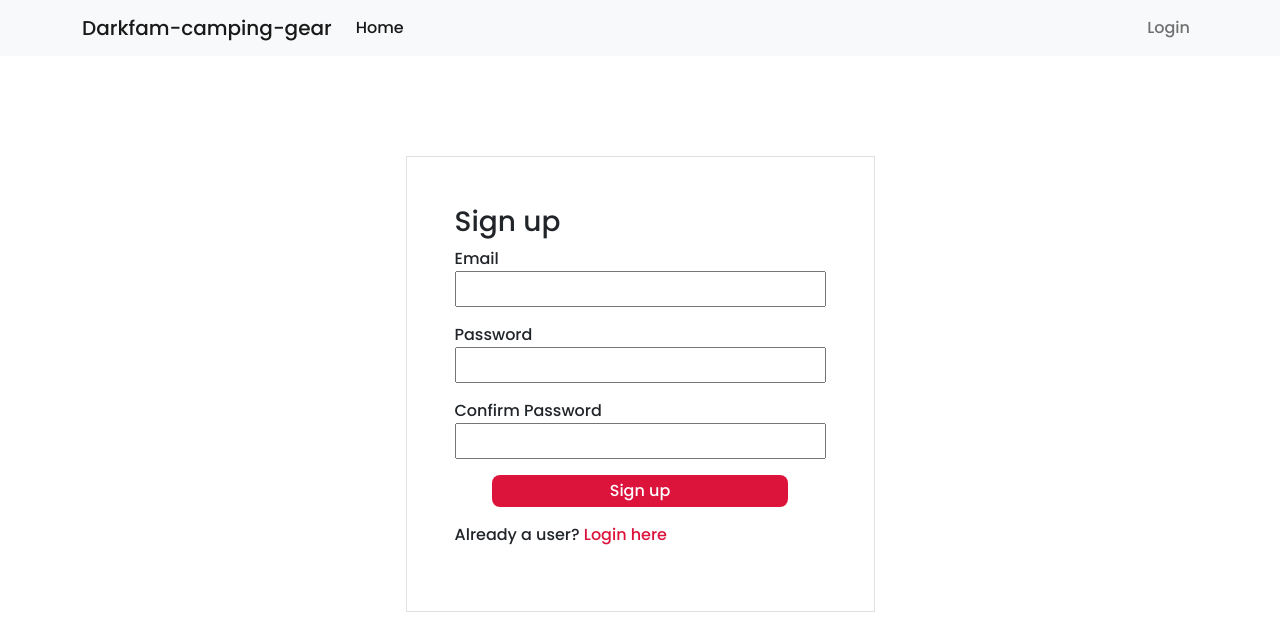
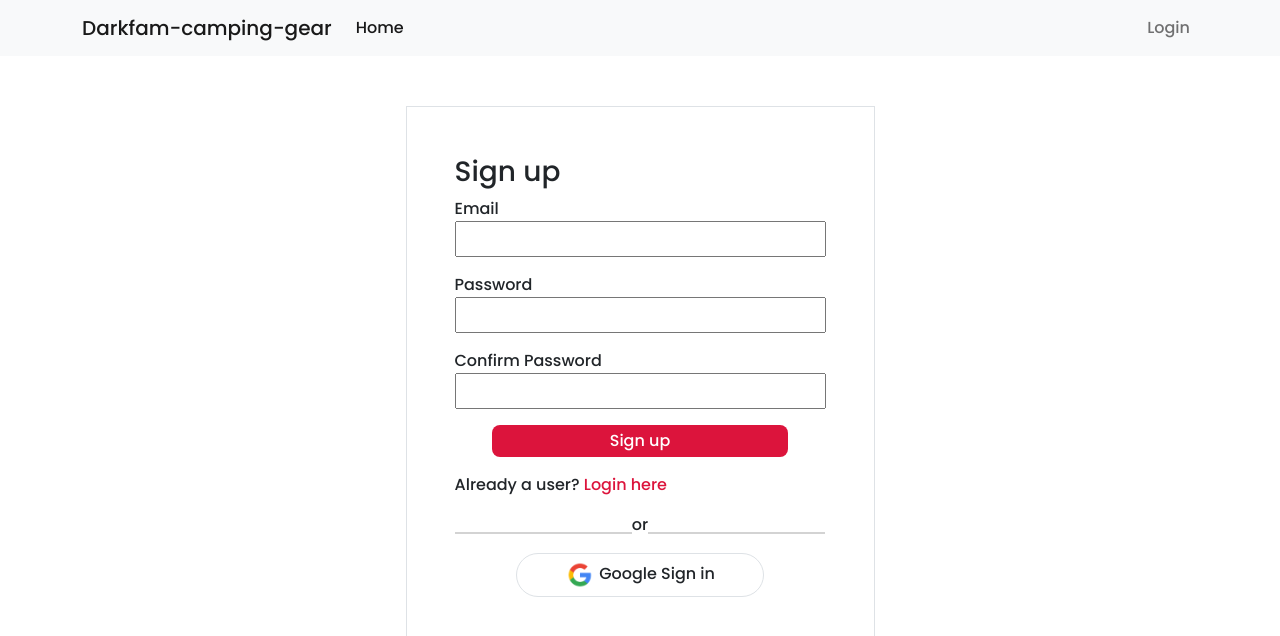
Before and after one commit to Noor-26/darkfam-camping-gear, a React (Create React App) app: page /register in a window 1280 px wide. Shown: the top 636 px of the page. Built offline with nearby package versions, Linux system fonts and the light colour scheme; no server answers.

Commit message:
social login with google done

```diff
--- a/src/App.js
+++ b/src/App.js
@@ -8,6 +8,7 @@ import ManageInventory from './components/ManageInventory/ManageInventory';
 import AddInventory from './components/AddInventory/AddInventory';
 import Login from './components/Login/Login/Login';
 import Ragister from './components/Login/Register/Ragister';
+import { ToastContainer } from 'react-toastify';
 
 function App() {
   return (
@@ -22,7 +23,7 @@ function App() {
      <Route path='/login' element={<Login/>}/>
      <Route path='/register' element={<Ragister/>}/>
    </Routes>
-
+   <ToastContainer/>
     </div>
   );
 }
--- a/src/components/Login/Login/Login.js
+++ b/src/components/Login/Login/Login.js
@@ -1,20 +1,28 @@
-import React, { useRef } from 'react';
-import { Link } from 'react-router-dom';
+import React, { useEffect, useRef } from 'react';
+import { Link, useLocation, useNavigate } from 'react-router-dom';
 import {  useSignInWithEmailAndPassword, useSendPasswordResetEmail } from 'react-firebase-hooks/auth';
 import auth from '../../../firebase'
 
 import { ToastContainer, toast } from 'react-toastify';
 import 'react-toastify/dist/ReactToastify.css';
 import '../Form.css'
+import Loading from '../../Loading/Loading';
+import SocialLogin from '../../Shared/SocialLogin/SocialLogin';
 const Login = () => {
-    const emailRef = useRef()
+      const emailRef = useRef()
       const passwordRef = useRef()
+      const navigate = useNavigate()
+      const location = useLocation()
+
+      let from = location.state?.from?.pathname || '/'
+
       const [
         signInWithEmailAndPassword,
         user,
         loading,
         error,
       ] = useSignInWithEmailAndPassword(auth);
+      const [sendPasswordResetEmail, sending] = useSendPasswordResetEmail(auth);
 
 
       const handleSubmit = event =>{
@@ -23,9 +31,37 @@ const Login = () => {
         const password = passwordRef.current.value
         signInWithEmailAndPassword(email, password)
     }
-    const resetPassword = () => {
 
+    const resetPassword = async () => {
+        const email = emailRef.current.value
+        if (email) {
+          await sendPasswordResetEmail(email);
+          toast.info("Email sent", {
+            style: {backgroundColor:"black",color:"white"},
+        });
+      }
+
+      else{
+        toast.info("Enter your email to reset password", {
+            style: {backgroundColor:"black",color:"white"},
+        });
+      }
     }
+
+    useEffect(() => {
+        if(error ){
+          toast(error?.message);
+      }
+    }, [error])
+
+    if(loading || sending){
+        return <Loading/>
+    }
+
+    if(user){
+        navigate(from,{replace:true})
+      }
+
     return (
         <div className="mt-5 pt-3 text-center form-container">
             <form  onSubmit={handleSubmit} className="border p-5">
@@ -48,6 +84,7 @@ const Login = () => {
 
                 </div>
             </form>
+            <SocialLogin/>
         </div>
     );
 };
--- a/src/components/Login/Register/Ragister.js
+++ b/src/components/Login/Register/Ragister.js
@@ -76,17 +76,7 @@ const Ragister = () => {
 
                 </div>
                 <SocialLogin/>
-                <ToastContainer
-position="top-right"
-autoClose={5000}
-hideProgressBar={false}
-newestOnTop={false}
-closeOnClick
-rtl={false}
-pauseOnFocusLoss
-draggable
-pauseOnHover
-/>
+
 
             </form>
         </div>
--- a/src/components/Shared/Navber/Navber.js
+++ b/src/components/Shared/Navber/Navber.js
@@ -3,7 +3,10 @@ import { Link } from 'react-router-dom';
 import { HiMenuAlt3 } from 'react-icons/hi';
 
 import './Navber.css'
+import { useAuthState } from 'react-firebase-hooks/auth';
+import auth from '../../../firebase';
 const Navber = () => {
+  const [user] = useAuthState(auth)
     return (
         <div>
             <nav className="navbar navbar-expand-lg navbar-light bg-light fixed-top">
@@ -22,13 +25,14 @@ const Navber = () => {
 
         </li>
 
-
-
       </ul>
       <ul className="navbar-nav ms-auto mb-2 mb-lg-0" >
 
         <li className="nav-item">
+          {
+            user ? <button className="btn">Sign out</button> :
          <Link to="/login" className="nav-link">Login</Link>
+          }
         </li>
 
 
--- /dev/null
+++ b/src/components/Shared/SocialLogin/SocialLogin.css
@@ -0,0 +1,28 @@
+.line{
+    border: 1px solid lightgray;
+    height: 2px;
+    width:50%
+}
+.icon{
+    width: 30px;
+}
+.btn-google{
+    border: 1px solid lightgray;
+}
+.btn-github{
+    background-color: black;
+    color: white;
+}
+
+.git{
+    background-color:white;
+    border: 1px solid black;
+    border-radius: 50%;
+}
+
+.buttons{
+    display: flex;
+    flex-direction: column;
+    justify-content: center;
+    width: 100%;
+}
--- a/src/components/Shared/SocialLogin/SocialLogin.js
+++ b/src/components/Shared/SocialLogin/SocialLogin.js
@@ -1,9 +1,39 @@
-import React from 'react';
+import React, { useEffect } from 'react';
+import { useSignInWithGoogle } from 'react-firebase-hooks/auth';
+import {  useNavigate } from 'react-router-dom';
+import auth from '../../../firebase'
+import { toast } from 'react-toastify';
+import Loading from '../../Loading/Loading';
+import google from '../../../images/google.png'
+import './SocialLogin.css'
 
 const SocialLogin = () => {
+    const [signInWithGoogle, user, loading, error] = useSignInWithGoogle(auth);
+    const navigate = useNavigate()
+
+    useEffect(() => {
+        if(error){
+            toast(error)
+        }
+    }, [error])
+    if(user){
+        navigate('/home')
+        }
+
+    if(loading){
+         return <Loading/>
+     }
+
     return (
         <div>
-
+            <div className="d-flex align-items-center">
+                <div className="line"></div>
+                <p>or</p>
+                <div className="line"></div>
+            </div>
+            <div className="buttons">
+                <button className="btn border px-5 rounded-pill mx-auto mb-3" onClick={() => signInWithGoogle()}><img src={google} className="icon " alt=""  /> Google Sign in</button>
+            </div>
         </div>
     );
 };
```
Also changed, not shown: src/images/google.png (added).
